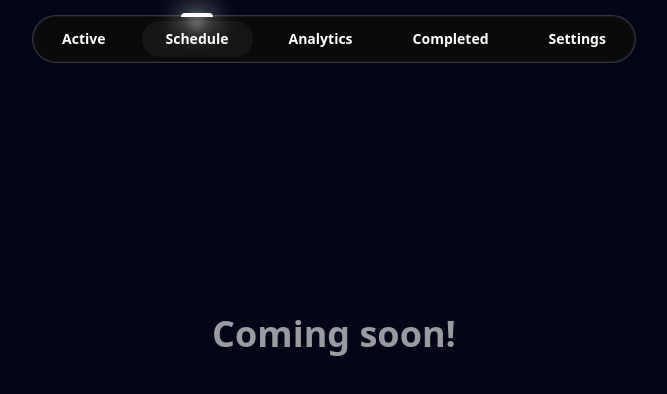
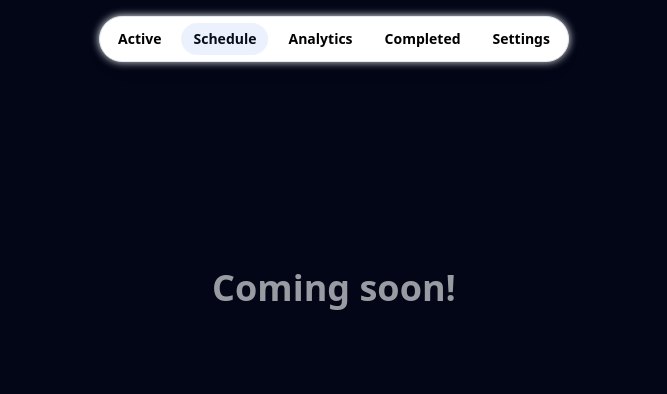
Before and after one commit to ryanwinkler15/too-doo, a Next.js app: page /schedule in a window 1280 px wide. Shown: the top 394 px of the page, without its empty margins (306-973 px from the left). Built offline with nearby package versions, Linux system fonts and the light colour scheme.

Commit message:
Basic light mode on active page done. fixing components now

```diff
--- a/src/app/page.tsx
+++ b/src/app/page.tsx
@@ -106,7 +106,7 @@ export default function Home() {
   };
 
   return (
-    <div className="min-h-screen bg-slate-950 text-white p-4">
+    <div className="min-h-screen bg-background text-foreground p-4">
       <CreateNoteDialog
         onNoteCreated={fetchNotes}
         isOpen={isCreating}
@@ -124,7 +124,7 @@ export default function Home() {
       </div>
 
       {/* Streak Display */}
-      <div className="mb-4 ml-2">
+      <div className="mb-2 ml-2 mt-12">
         <StreakDisplay size="sm" />
       </div>
 
@@ -134,7 +134,7 @@ export default function Home() {
           <Button
             variant="outline"
             onClick={() => setIsCreating(true)}
-            className="bg-[#0A0A0A] border border-[#1A1A1A] text-white hover:text-white rounded-full px-6 py-2 font-bold text-sm shadow-lg ring-1 ring-white/20"
+            className="bg-background border border-border text-foreground hover:text-foreground rounded-full px-6 py-2 font-bold text-sm shadow-lg"
           >
             <Plus className="w-4 h-4 mr-2" />
             New
@@ -150,10 +150,10 @@ export default function Home() {
             variant="outline"
             onClick={() => setIsSelectionMode(!isSelectionMode)}
             className={cn(
-              "bg-[#0A0A0A] border border-[#1A1A1A] rounded-full px-6 py-2 font-bold text-sm shadow-lg ring-1 ring-white/20",
+              "bg-background border border-border rounded-full px-6 py-2 font-bold text-sm shadow-lg",
               isSelectionMode
-                ? "text-white"
-                : "text-white hover:text-white"
+                ? "text-foreground"
+                : "text-foreground hover:text-foreground"
             )}
           >
             <Star className="w-4 h-4 mr-2" />
--- a/src/components/custom/OrganizeMenu.tsx
+++ b/src/components/custom/OrganizeMenu.tsx
@@ -87,20 +87,10 @@ export function OrganizeMenu({
       }
   }, [showLabels]);
 
-  const handleKeyDown = (e: React.KeyboardEvent) => {
-    if (e.key === 'Enter' && searchValue) {
-      // Find the first label that matches the search value
-      const matchingLabel = labels.find(label =>
-        label.name.toLowerCase().includes(searchValue.toLowerCase())
-      );
-
-      if (matchingLabel) {
-        e.preventDefault();
-        setLabelValue(matchingLabel.name);
-        onLabelSelect(matchingLabel.id);
-        setShowLabels(false);
-        setSearchValue("");
-      }
+  const handleKeyDown = (e: React.KeyboardEvent<HTMLInputElement>) => {
+    if (e.key === "Escape") {
+      setShowLabels(false);
+      setOpen(false);
     }
   };
 
@@ -109,15 +99,15 @@ export function OrganizeMenu({
       <DropdownMenuTrigger asChild>
         <Button
           variant="outline"
-          className="bg-[#0A0A0A] border border-[#1A1A1A] text-white hover:text-white rounded-full px-6 py-2 font-bold text-sm shadow-lg ring-1 ring-white/20"
+          className="bg-background border border-border text-foreground hover:text-foreground rounded-full px-6 py-2 font-bold text-sm shadow-lg"
         >
           <AlignJustify className="w-4 h-4 mr-2" />
           Organize
         </Button>
       </DropdownMenuTrigger>
-      <DropdownMenuContent className="w-56 bg-[#0A0A0A] text-white border-[#1A1A1A]">
+      <DropdownMenuContent className="w-56 bg-background border-border">
         <DropdownMenuItem
-          className="text-white hover:bg-[#111111] focus:bg-[#111111] focus:text-white"
+          className="text-foreground hover:bg-accent focus:bg-accent focus:text-accent-foreground"
           onSelect={(event) => {
             event.preventDefault();
             onPriorityFilter();
@@ -130,7 +120,7 @@ export function OrganizeMenu({
           </div>
         </DropdownMenuItem>
         <DropdownMenuItem
-          className="text-white hover:bg-[#111111] focus:bg-[#111111] focus:text-white"
+          className="text-foreground hover:bg-accent focus:bg-accent focus:text-accent-foreground"
           onSelect={(event) => {
             event.preventDefault();
             onDueDateSort();
@@ -145,53 +135,53 @@ export function OrganizeMenu({
         <Popover open={showLabels} onOpenChange={setShowLabels}>
           <PopoverTrigger asChild>
             <DropdownMenuItem
-              className="text-white hover:bg-[#111111] focus:bg-[#111111] focus:text-white"
+              className="text-foreground hover:bg-accent focus:bg-accent focus:text-accent-foreground"
               onSelect={(event) => {
-                event.preventDefault()
-                setShowLabels(true)
-                setOpen(true)
+                event.preventDefault();
+                setShowLabels(true);
+                setOpen(true);
               }}
             >
               Label
             </DropdownMenuItem>
           </PopoverTrigger>
           <PopoverContent
-            className="p-0 bg-[#0A0A0A] border-[#1A1A1A] w-56"
+            className="p-0 bg-background border-border w-56"
             align="start"
             alignOffset={-5}
             sideOffset={0}
             onOpenAutoFocus={(event) => {
-              event.preventDefault()
+              event.preventDefault();
               setTimeout(() => {
-                inputRef.current?.focus()
-              }, 0)
+                inputRef.current?.focus();
+              }, 0);
             }}
             onInteractOutside={(e) => {
               e.preventDefault();
             }}
           >
-            <Command className="bg-[#0A0A0A]">
+            <Command className="bg-background">
               <CommandInput
                 ref={inputRef}
                 placeholder="Search labels..."
                 value={searchValue}
                 onValueChange={setSearchValue}
                 onKeyDown={handleKeyDown}
-                className="text-white placeholder:text-slate-400 bg-[#111111] border-[#1A1A1A]"
+                className="text-foreground bg-background border-border"
               />
-              <CommandEmpty className="text-white">No label found.</CommandEmpty>
+              <CommandEmpty className="text-foreground">No label found.</CommandEmpty>
               <CommandGroup>
                 {labels.map((label) => (
                   <CommandItem
                     key={label.id}
                     value={label.name}
                     onSelect={(currentValue) => {
-                      setLabelValue(currentValue === labelValue ? "" : currentValue)
-                      onLabelSelect(label.id)
-                      setShowLabels(false)
-                      setOpen(false)
+                      setLabelValue(currentValue === labelValue ? "" : currentValue);
+                      onLabelSelect(label.id);
+                      setShowLabels(false);
+                      setOpen(false);
                     }}
-                    className="text-white aria-selected:bg-[#111111] aria-selected:text-white hover:bg-[#111111] hover:text-white focus:bg-[#111111] focus:text-white"
+                    className="text-foreground aria-selected:bg-accent aria-selected:text-accent-foreground"
                   >
                     <Check
                       className={cn(
--- a/src/components/custom/StreakDisplay.tsx
+++ b/src/components/custom/StreakDisplay.tsx
@@ -81,7 +81,7 @@ export function StreakDisplay({ size = 'lg', className }: StreakDisplayProps) {
                   <AiFillFire className="w-full h-full absolute text-orange-500" />
                 </div>
                 <span className={cn(
-                  "font-bold text-white relative z-10",
+                  "font-bold text-foreground relative z-10",
                   sizeClasses.sm.number
                 )}>
                   {currentStreak}
@@ -109,7 +109,7 @@ export function StreakDisplay({ size = 'lg', className }: StreakDisplayProps) {
               <AiFillFire className="w-full h-full absolute text-orange-500" />
             </div>
             <span className={cn(
-              "font-bold text-white relative z-10 transform translate-y-4",
+              "font-bold text-foreground relative z-10 transform translate-y-4",
               sizeClasses.lg.number
             )}>
               {currentStreak}
@@ -117,14 +117,14 @@ export function StreakDisplay({ size = 'lg', className }: StreakDisplayProps) {
           </div>
         </div>
         <span className={cn(
-          "text-white ml-4 transform translate-y-4",
+          "text-foreground ml-4 transform translate-y-4",
           sizeClasses.lg.text
         )}>
           days
         </span>
       </div>
       <div className="-mt-4">
-        <p className="text-sm text-white">
+        <p className="text-sm text-foreground">
           Longest streak: {longestStreak} days 🔥
         </p>
       </div>
--- a/src/components/ui/tubelight-navbar.tsx
+++ b/src/components/ui/tubelight-navbar.tsx
@@ -33,45 +33,48 @@ export function NavBar({ items, className, activeTab, setActiveTab }: NavBarProp
   }, [])
 
   return (
-    <div className={cn("z-50 flex justify-center", className)}>
-      <div className="inline-flex items-center gap-3 bg-[#0A0A0A] border border-[#1A1A1A] backdrop-blur-lg py-1 px-1 rounded-full shadow-lg ring-1 ring-white/20">
+    <div className={cn("relative z-50", className)}>
+      <div className="fixed left-1/2 -translate-x-1/2 top-4">
+        <div className="relative">
+          {/* Background bubble */}
+          <div className="absolute inset-0 bg-background border border-border rounded-full blur-sm" />
+          <div className="relative rounded-full border border-border bg-background px-1.5 py-1.5 shadow-lg">
+            <div className="flex items-center gap-2">
               {items.map((item) => {
                 const isActive = activeTab === item.name
-
                 return (
                   <Link
                     key={item.name}
                     href={item.url}
                     onClick={() => setActiveTab(item.name)}
                     className={cn(
-                "relative cursor-pointer text-sm font-bold px-6 py-2 rounded-full transition-colors",
-                "text-white hover:text-white",
-                isActive && "text-white",
+                      "relative rounded-full px-3 py-1.5 text-sm font-bold outline-2 outline-sky-400 transition focus-visible:outline",
+                      "text-black dark:text-foreground hover:text-black dark:hover:text-foreground"
                     )}
+                    style={{
+                      WebkitTapHighlightColor: "transparent",
+                    }}
                   >
-              <span>{item.name}</span>
                     {isActive && (
                       <motion.div
-                  layoutId="lamp"
-                  className="absolute inset-0 w-full bg-white/5 rounded-full -z-10"
-                  initial={false}
+                        layoutId="navbar-bubble"
+                        className="absolute inset-0 bg-primary/10 dark:bg-primary/20 border-border"
+                        style={{ borderRadius: 9999 }}
                         transition={{
                           type: "spring",
-                    stiffness: 300,
-                    damping: 30,
+                          bounce: 0.2,
+                          duration: 0.6,
                         }}
-                >
-                  <div className="absolute -top-2 left-1/2 -translate-x-1/2 w-8 h-1 bg-white rounded-t-full">
-                    <div className="absolute w-12 h-6 bg-white/20 rounded-full blur-md -top-2 -left-2" />
-                    <div className="absolute w-8 h-6 bg-white/20 rounded-full blur-md -top-1" />
-                    <div className="absolute w-4 h-4 bg-white/20 rounded-full blur-sm top-0 left-2" />
-                  </div>
-                </motion.div>
+                      />
                     )}
+                    {item.name}
                   </Link>
                 )
               })}
             </div>
           </div>
+        </div>
+      </div>
+    </div>
   )
 }
```
Also changed, not shown: src/components/custom/NoteCard.tsx (+23 -22 lines). Lines whose indentation alone changed are shown as unchanged.
